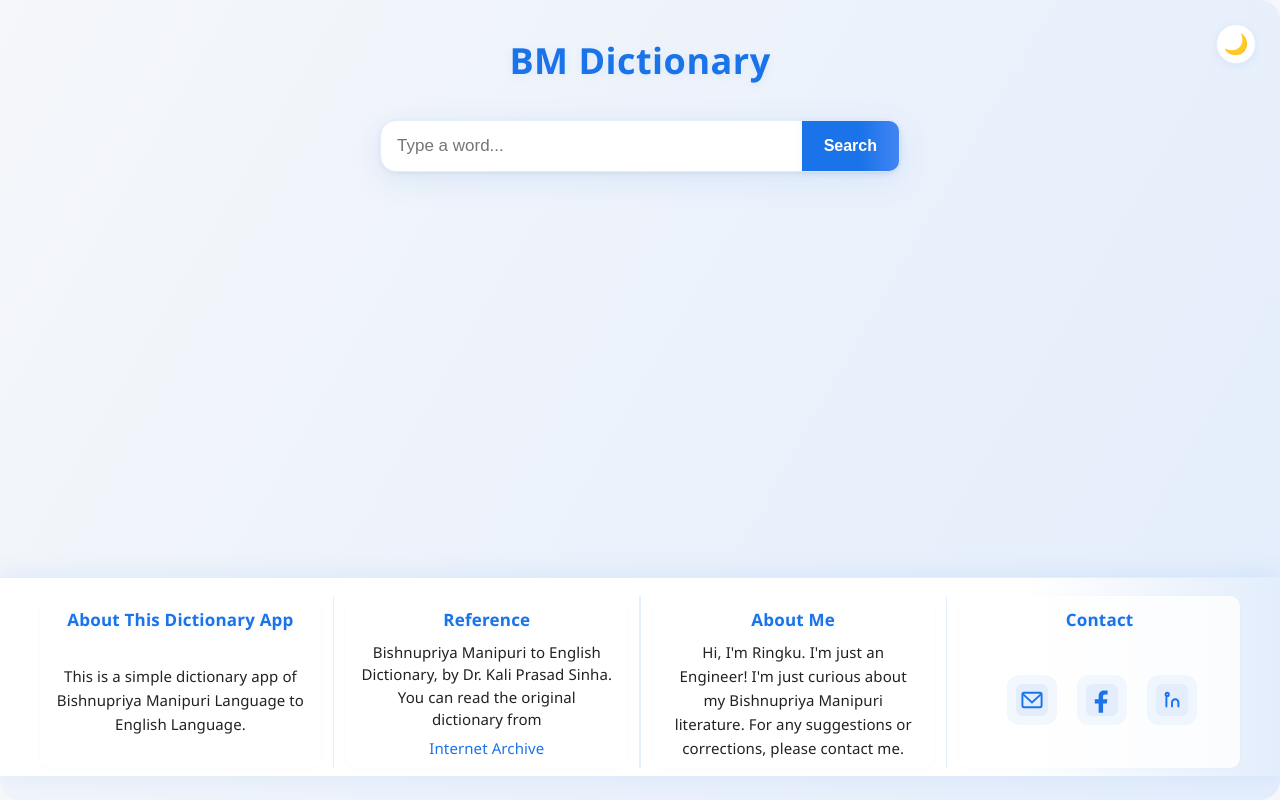
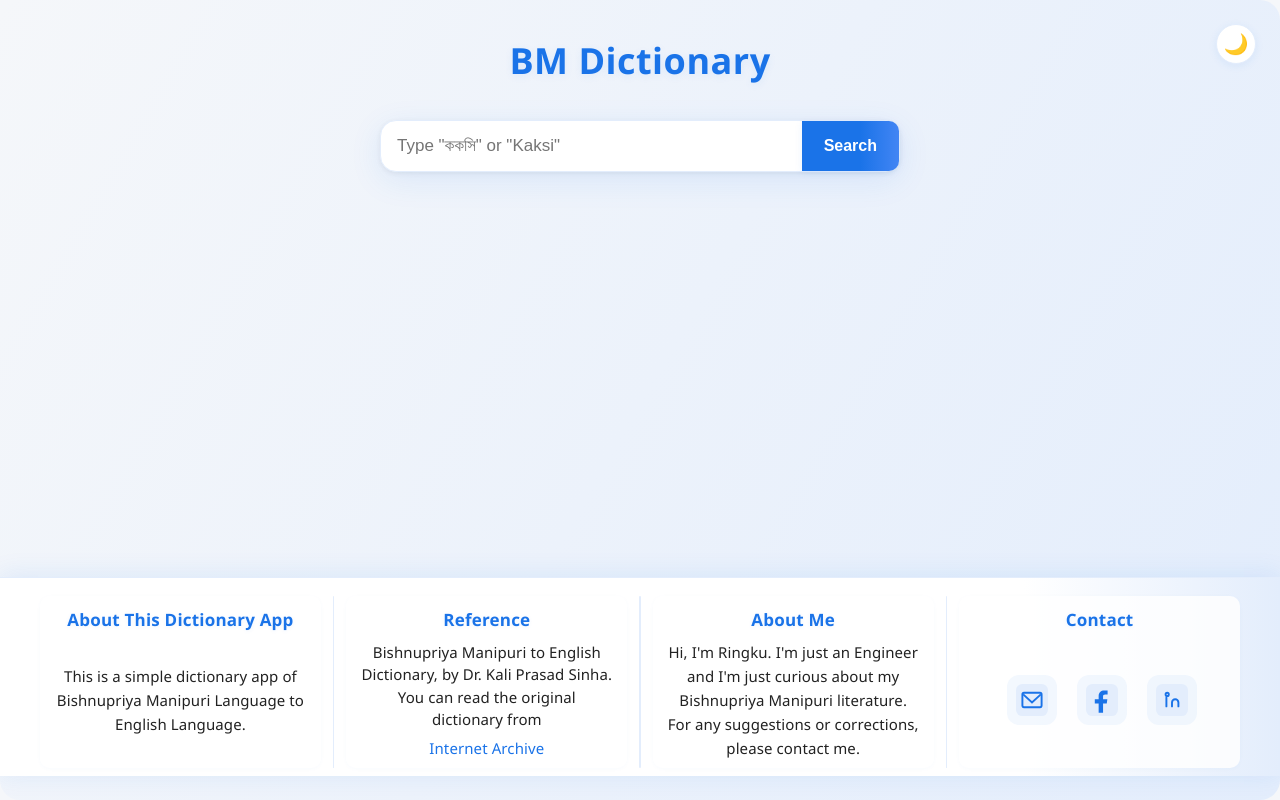
Before and after one commit to ringku1/Bishnupriya-Manipuri-Language-Dictionary, a React (Vite) app: page / in a window 1280 px wide. Built offline with nearby package versions, Linux system fonts and the light colour scheme.

Commit message:
update footer introduction and customize search placeholder text

```diff
--- a/src/App.jsx
+++ b/src/App.jsx
@@ -101,7 +101,7 @@ function App() {
           <div className="footer-section about-me">
             <h3>About Me</h3>
             <p>
-              Hi, I'm Ringku. I'm just an Engineer! I'm just curious about my
+              Hi, I'm Ringku. I'm just an Engineer and I'm just curious about my
               Bishnupriya Manipuri literature. For any suggestions or
               corrections, please contact me.
             </p>
--- a/src/SearchBar.jsx
+++ b/src/SearchBar.jsx
@@ -1475,7 +1475,7 @@ const SearchBar = ({ onSelectWord }) => {
         <input
           ref={inputRef}
           type="text"
-          placeholder="Type a word..."
+          placeholder='Type "ককসি" or "Kaksi"'
           value={inputValue}
           onChange={handleChange}
           onKeyDown={handleKeyDown}
```
